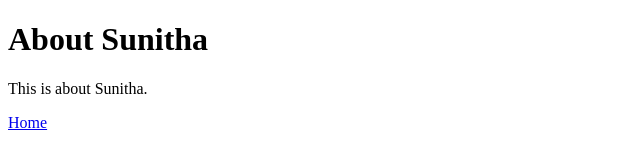
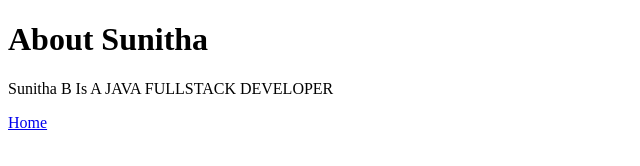
Before and after one commit to SUNITHA2025B/my-project01, a plain HTML site: page about.html in a window 1280 px wide. Shown: the whole page, without its empty margins (0-640 px from the left). Drawn offline with Linux system fonts and the light colour scheme.

Commit message:
update about.html  content

```diff
--- a/about.html
+++ b/about.html
@@ -7,7 +7,7 @@
 </head>
 <body>
   <h1>About Sunitha </h1>
-      <p>This is about Sunitha.</p>
+      <p>Sunitha B Is A JAVA FULLSTACK DEVELOPER</p>
   <a href="index.html">Home</a>
 </body>
 </html>
```
